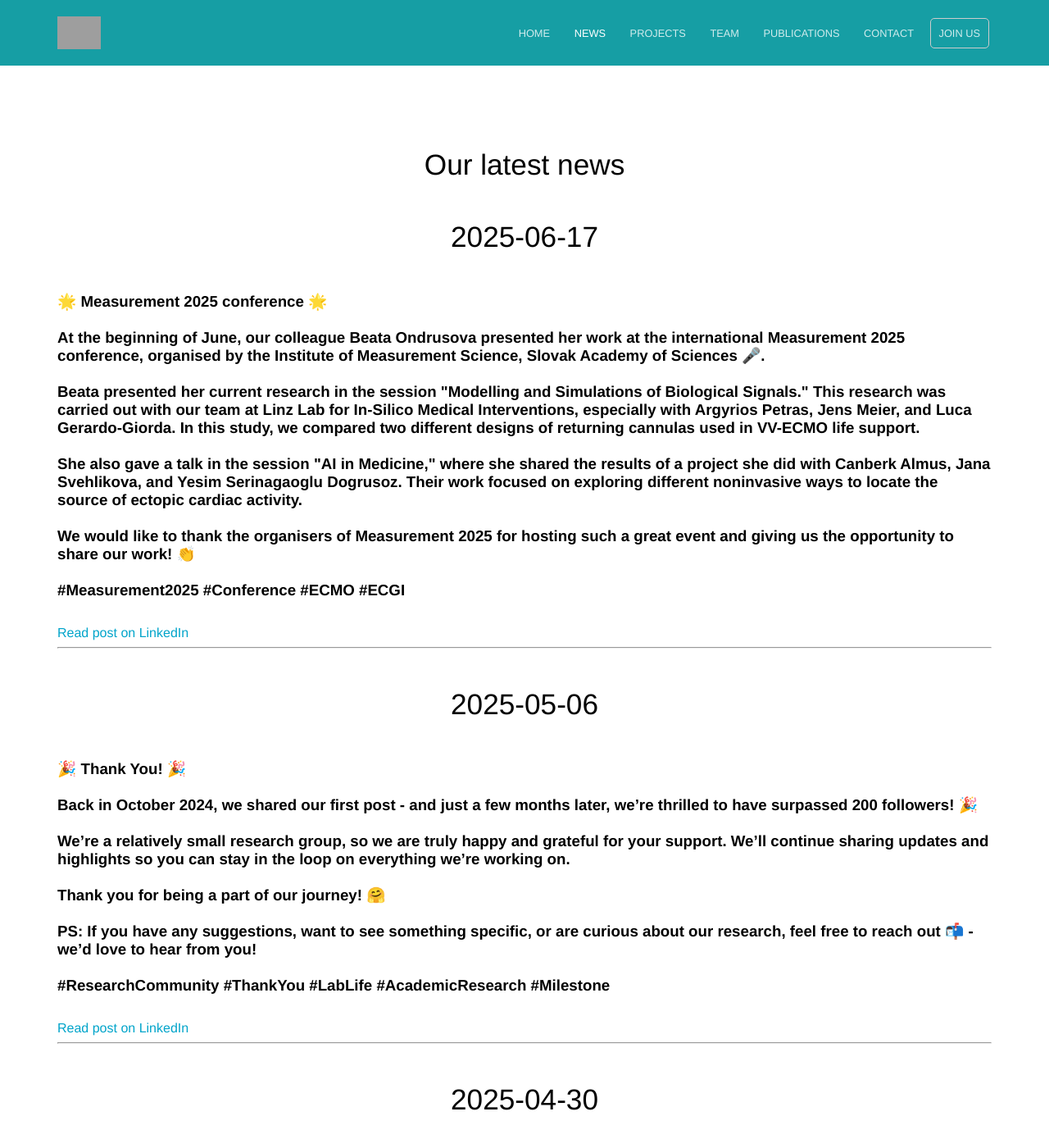
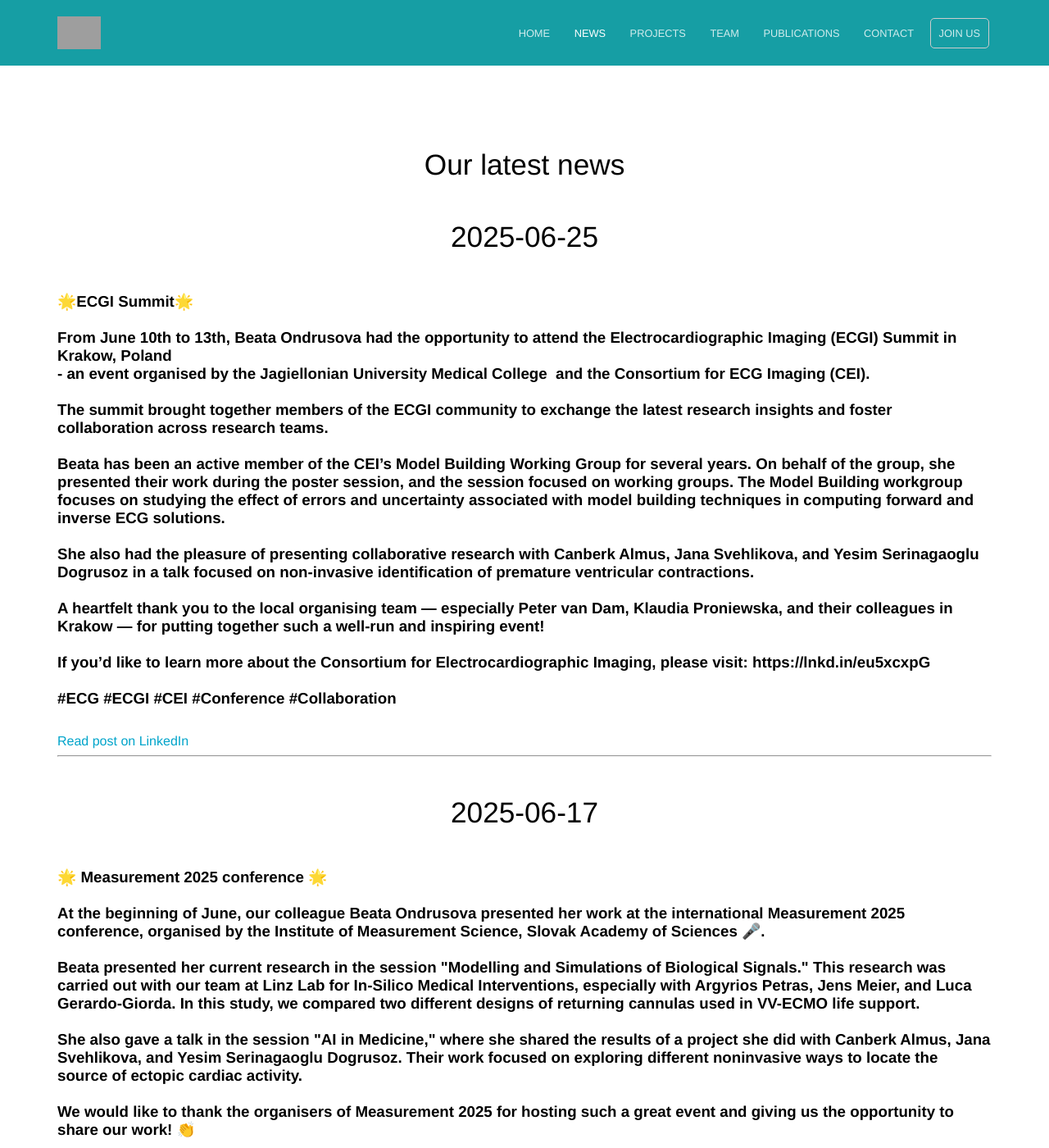
Before and after one commit to linzlabinsilmed/linzlabinsilmed.github.io, a Jekyll site: the page built from news.html, in a window 1280 px wide and 1400 px high. Shown: the whole window at 82% size. Built offline with Jekyll 4.4.1, drawn with Linux system fonts in a browser that asks for light colours; some of the changed text lies outside the part shown; grey boxes are pictures that could not be loaded.

Commit message:
Update LinkedIn feed [auto]

```diff
--- a/_data/linkedin_feed.yml
+++ b/_data/linkedin_feed.yml
@@ -1,3 +1,40 @@
+- title: >-
+    🌟ECGI Summit🌟
+
+
+    From June 10th to 13th, Beata Ondrusova had the opportunity to attend the
+    Electrocardiographic Imaging (ECGI) Summit in Krakow, Poland
+     - an event organised by the Jagiellonian University Medical College ️ and the Consortium for ECG Imaging (CEI).
+
+    The summit brought together members of the ECGI community to exchange the
+    latest research insights and foster collaboration across research teams.
+
+
+    Beata has been an active member of the CEI’s Model Building Working Group
+    for several years. On behalf of the group, she presented their work during
+    the poster session, and the session focused on working groups. The Model
+    Building workgroup focuses on studying the effect of errors and uncertainty
+    associated with model building techniques in computing forward and inverse
+    ECG solutions.
+
+
+    She also had the pleasure of presenting collaborative research with Canberk
+    Almus, Jana Svehlikova, and Yesim Serinagaoglu Dogrusoz in a talk focused on
+    non-invasive identification of premature ventricular contractions.
+
+
+    A heartfelt thank you to the local organising team — especially Peter van
+    Dam, Klaudia Proniewska, and their colleagues in Krakow — for putting
+    together such a well-run and inspiring event!
+
+
+    If you’d like to learn more about the Consortium for Electrocardiographic
+    Imaging, please visit: https://lnkd.in/eu5xcxpG
+
+
+    #ECG #ECGI #CEI #Conference #Collaboration
+  url: https://www.linkedin.com/posts/linz-lab-for-in-silico-medical-interventions_ecg-ecgi-cei-activity-7343608967811506176-tdpT
+  published: 2025-06-25
 - title: >-
     🌟 Measurement 2025 conference 🌟
 
@@ -297,20 +334,3 @@
     📖 Read the full study here: https://lnkd.in/eDGdYkA5
   url: https://www.linkedin.com/posts/linz-lab-for-in-silico-medical-interventions_welcome-back-join-us-in-welcoming-federica-activity-7308140236910333952-1EfL
   published: 2025-03-19
-- title: >-
-    🌟Welcome Back🌟
-
-
-    Join us in welcoming Federica Bianconi back to Linz Lab for In-Silico
-    Medical Interventions! Federica is a PhD student at Università Campus
-    Bio-Medico di Roma, working under the guidance of Alessio Gizzi. During her
-    first visit in the fall of 2023, she got hands-on experience with FEniCSx
-    (https://fenicsproject.org/) and successfully developed her cardiac laser
-    ablation application. Stay tuned – we'll be sharing her latest results
-    soon!
-
-
-    We’re excited to have her with us and look forward to seeing her progress!
-    Welcome, Federica Bianconi!
-  url: https://www.linkedin.com/posts/linz-lab-for-in-silico-medical-interventions_new-research-alert-we-are-excited-to-activity-7305256226878083075-iIDi
-  published: 2025-03-11
```
